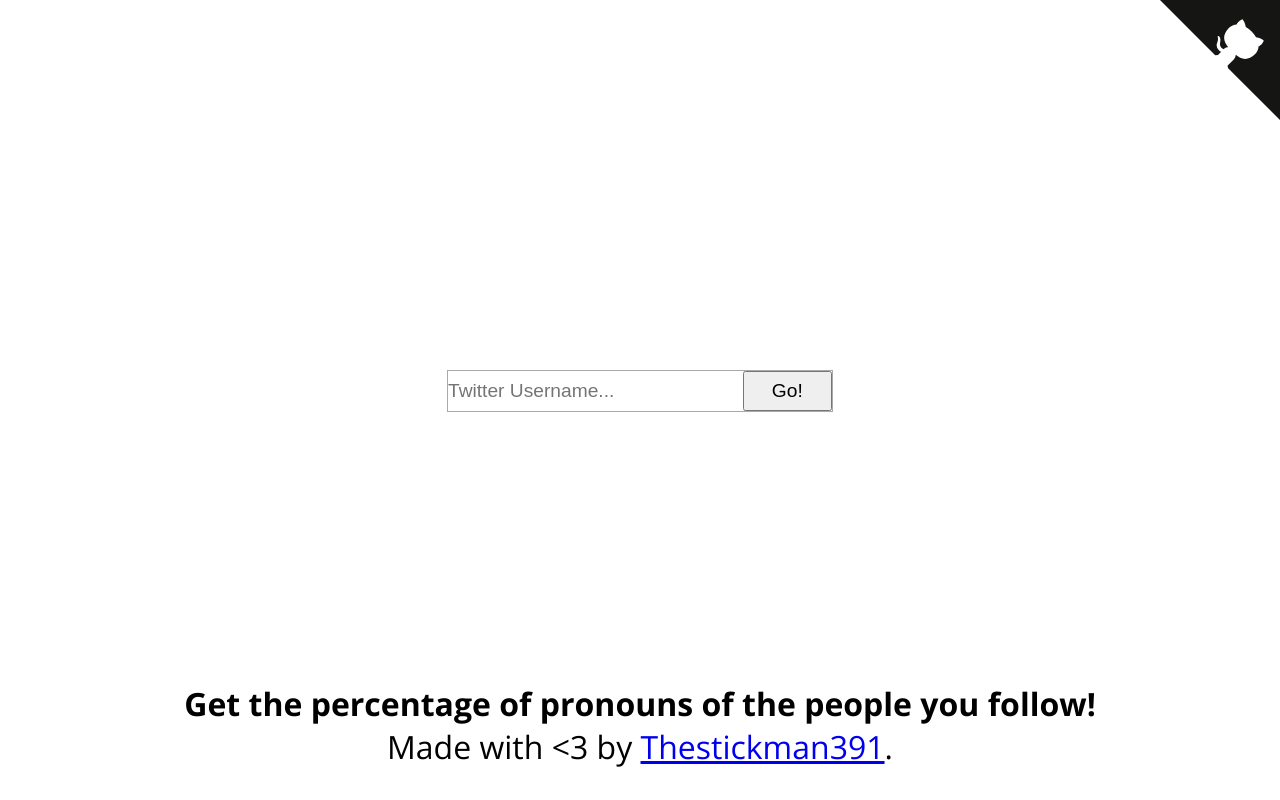
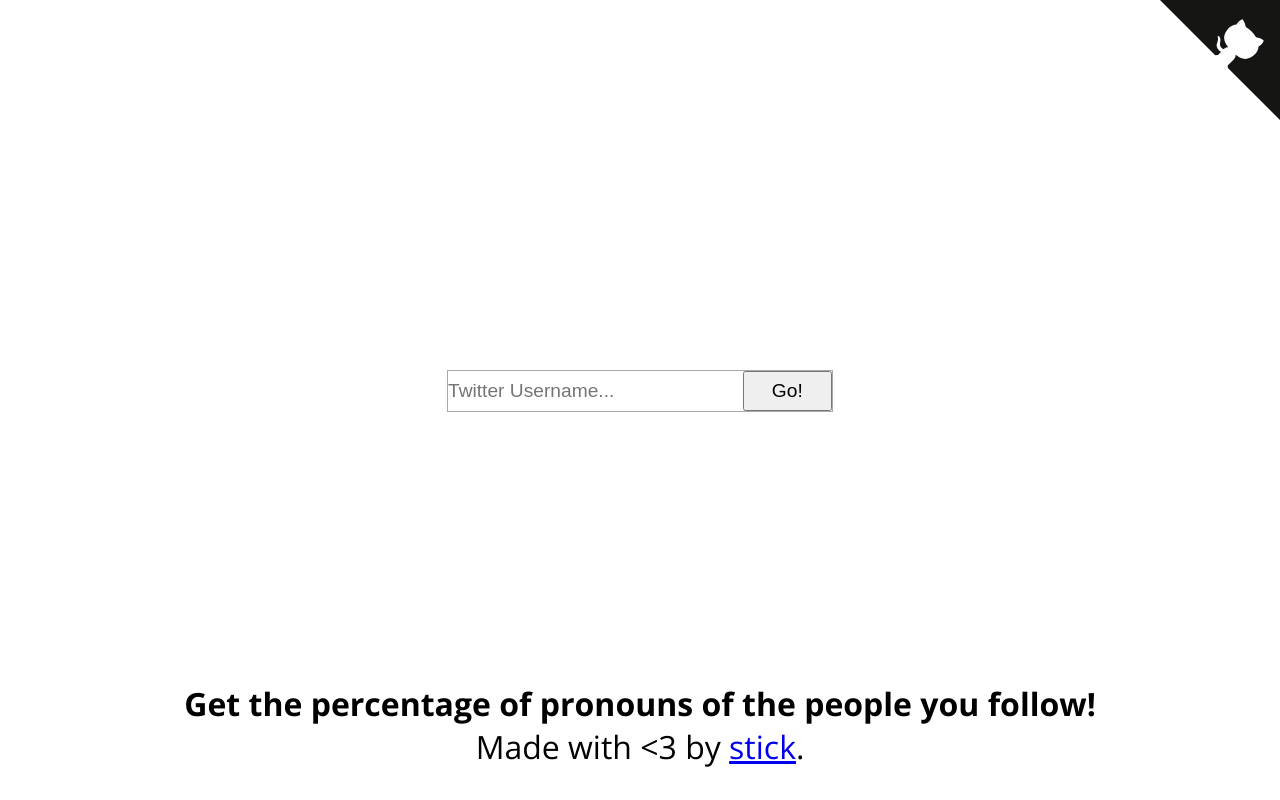
Before and after one commit to sticks-stuff/pronoun-percent, a website: page index.html in a window 1280 px wide. Drawn offline with nearby package versions, Linux system fonts and the light colour scheme.

Commit message:
Update index.html

```diff
--- a/index.html
+++ b/index.html
@@ -78,7 +78,7 @@
 				<center>
 					<strong>Get the percentage of pronouns of the people you follow!</strong>
 					<br>
-					Made with <3 by <a href="https://twitter.com/Thestickman391">Thestickman391</a>.
+					Made with <3 by <a href="https://twitter.com/sticks_stuff">stick</a>.
 				</center>
 			</div>
 		</div>
```
